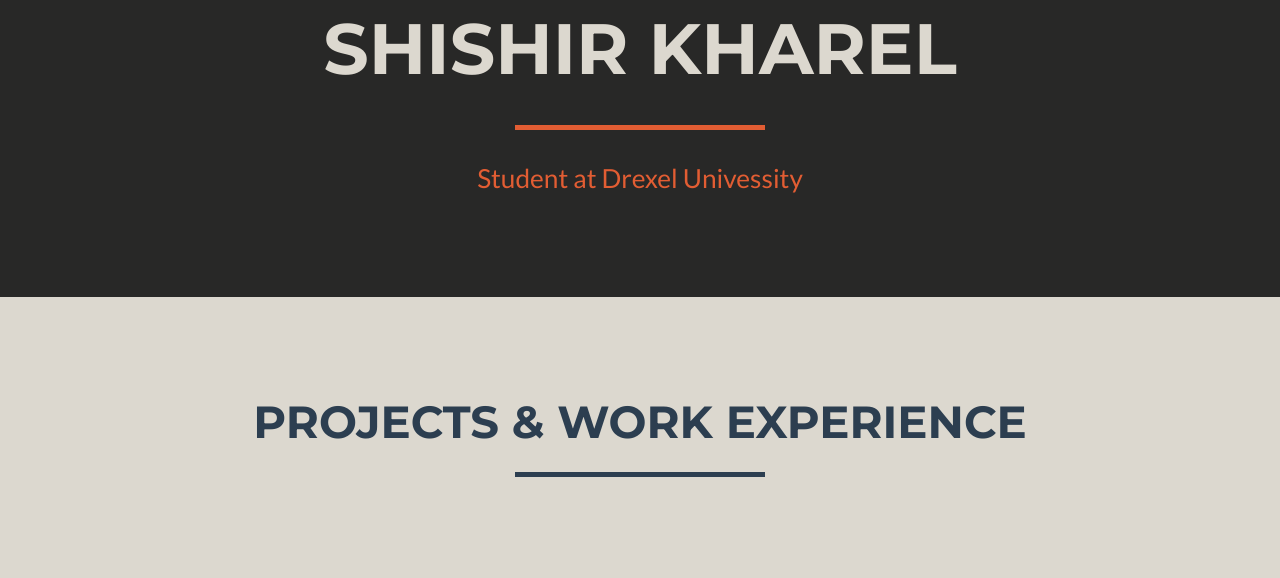
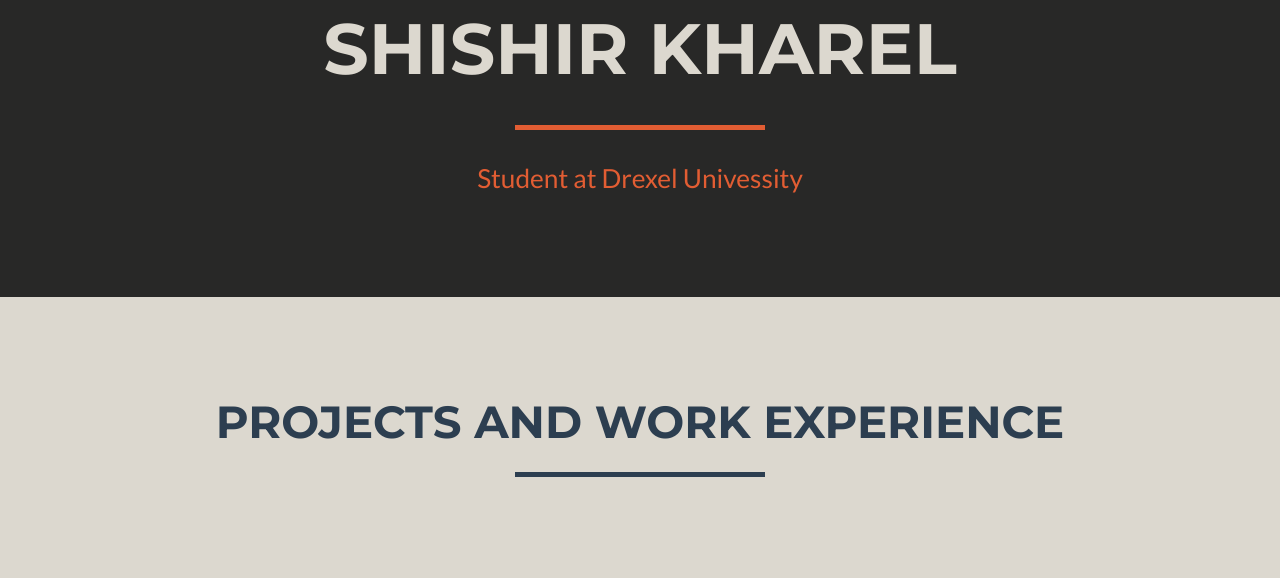
Before and after one commit to shishir167/portfolio, a plain HTML site: page index.html in a window 1280 px wide. Shown: the part 222-800 px from the top of the page. Drawn offline with Linux system fonts and the light colour scheme.

Commit message:
testing web hook

```diff
--- a/index.html
+++ b/index.html
@@ -54,7 +54,7 @@
                         <a href="#page-top"></a>
                     </li>
                     <li class="page-scroll">
-                        <a href="#portfolio">Projects & Work Experience</a>
+                        <a href="#portfolio">Projects & Work Experience</a
                     </li>
                     <li class="page-scroll">
                         <a href="#about">Technical Skills</a>
@@ -90,7 +90,7 @@
         <div class="container">
             <div class="row">
                 <div class="col-lg-12 text-center">
-                    <h2>Projects & Work Experience</h2>
+                    <h2>Projects and Work Experience</h2>
                     <hr class="star-primary">
                 </div>
             </div>
```
